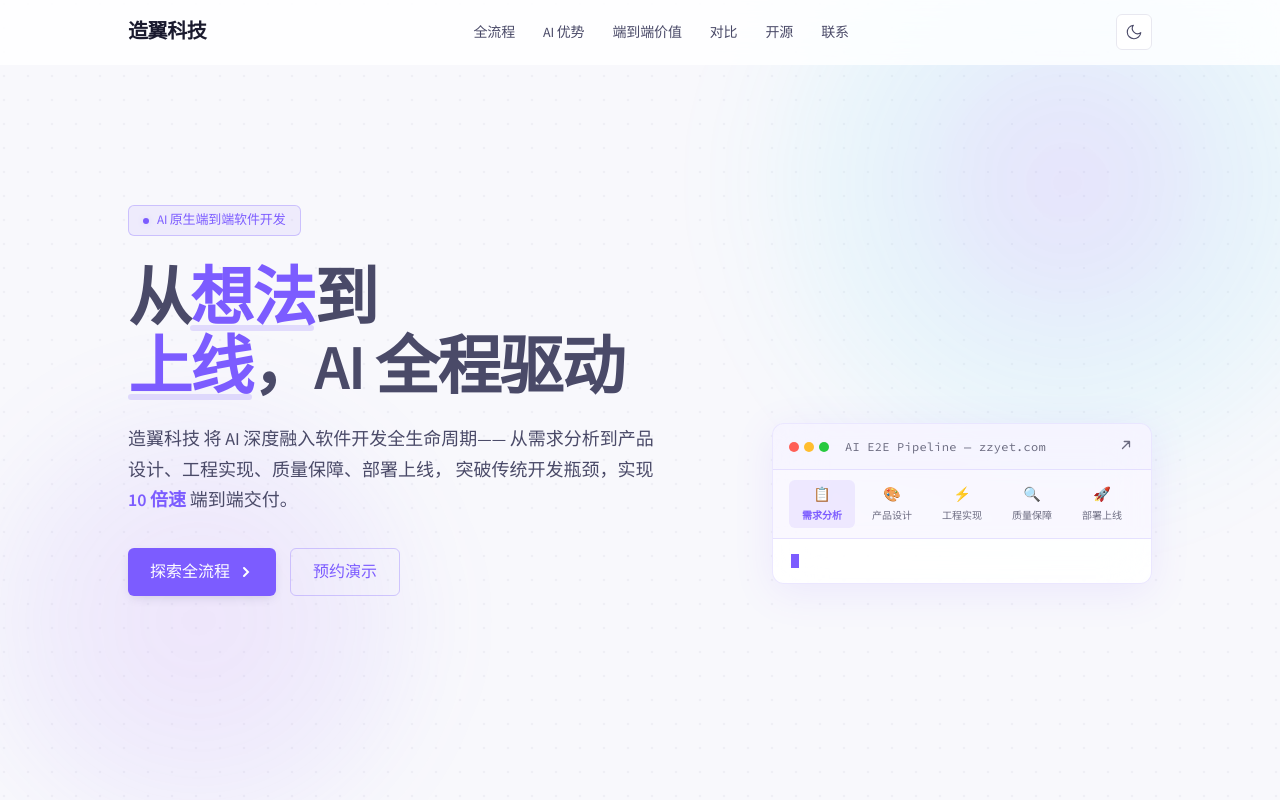
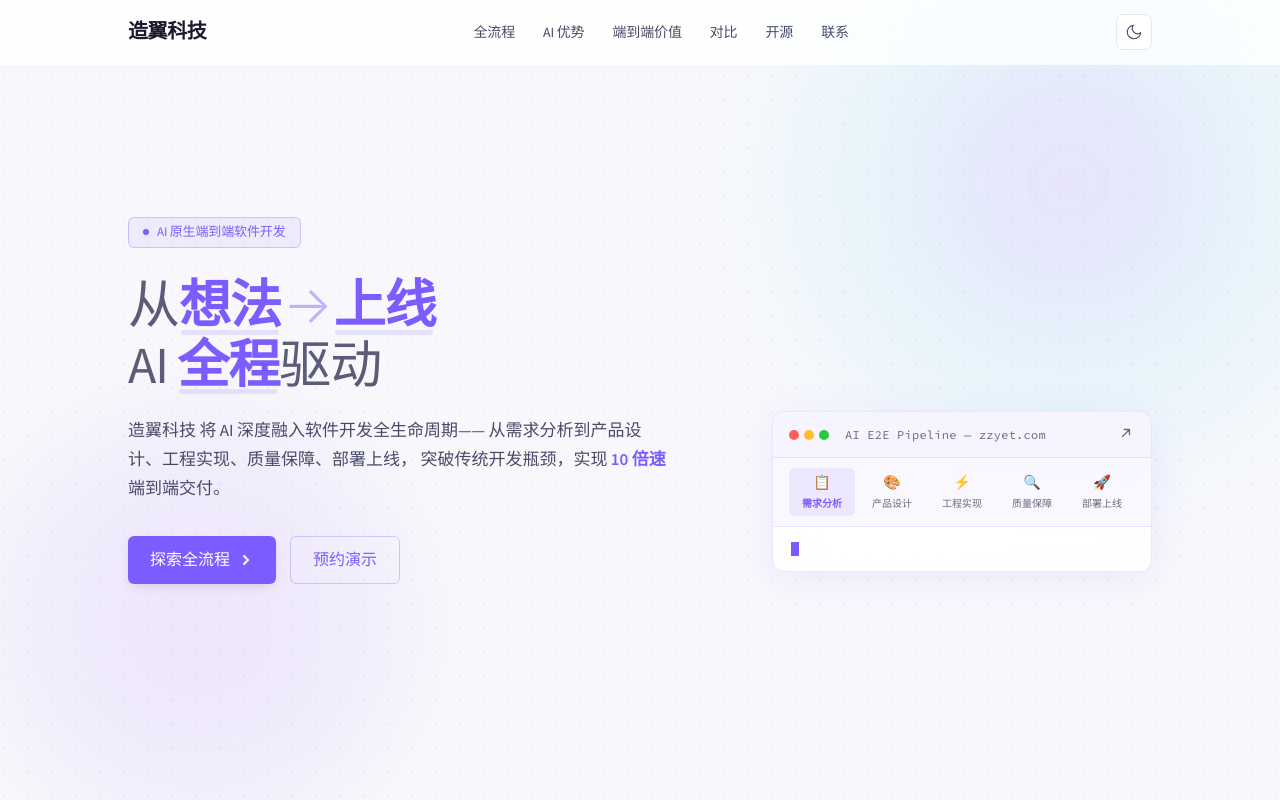
Before and after one commit to zzyet/zaoyi-website, a React (Vite) app: page / in a window 1280 px wide. Shown: the top 800 px of the page. Built offline with nearby package versions, Linux system fonts and the light colour scheme.

Commit message:
style: redesign hero text — smaller, cleaner, arrow connector + bold accent

```diff
--- a/src/App.jsx
+++ b/src/App.jsx
@@ -607,18 +607,14 @@ function Hero() {
               </span>
             </motion.div>
 
-            <motion.h1
-              initial={{ opacity: 0, y: 30 }}
-              animate={{ opacity: 1, y: 0 }}
-              transition={{ delay: 0.35, duration: 0.7 }}
-              className="hero-title"
-            >
+            <h1 className="hero-title">
               从
               <span className="hero-em">想法</span>
-              到
+              <span className="hero-arrow">→</span>
+              <span className="hero-em">上线</span>
               <br />
-              <span className="hero-em">上线</span>，AI 全程驱动
-            </motion.h1>
+              AI <span className="hero-em">全程</span>驱动
+            </h1>
 
             <motion.p
               initial={{ opacity: 0, y: 20 }}
--- a/src/index.css
+++ b/src/index.css
@@ -317,20 +317,20 @@ body {
 /* ── Hero ── */
 .hero-title {
   font-family: var(--font-sans);
-  font-size: clamp(40px, 7vw, 64px);
-  font-weight: 600;
-  letter-spacing: -0.03em;
-  line-height: 1.08;
-  color: #4a4a68;
+  font-size: clamp(34px, 5.5vw, 52px);
+  font-weight: 500;
+  letter-spacing: -0.02em;
+  line-height: 1.15;
+  color: #5c5c78;
   margin-bottom: 22px;
 }
 
 [data-theme="dark"] .hero-title {
-  color: #c8c8da;
+  color: #b8b8cc;
 }
 
 .hero-desc {
-  font-size: 18px;
+  font-size: 17px;
   font-weight: 400;
   color: var(--text-body);
   line-height: 1.7;
@@ -338,9 +338,10 @@ body {
   margin-bottom: 32px;
 }
 
-/* Hero emphasis — solid accent with soft glow */
+/* Hero emphasis — bold accent with highlight glow */
 .hero-em {
   color: var(--accent);
+  font-weight: 700;
   position: relative;
   display: inline-block;
 }
@@ -348,14 +349,22 @@ body {
 .hero-em::after {
   content: '';
   position: absolute;
-  bottom: 2px;
-  left: 0;
-  right: 0;
-  height: 6px;
+  bottom: 1px;
+  left: 2px;
+  right: 2px;
+  height: 5px;
   background: var(--accent);
-  opacity: 0.18;
-  border-radius: 3px;
+  opacity: 0.14;
+  border-radius: 2px;
   z-index: -1;
+}
+
+/* Decorative arrow between emphasis words */
+.hero-arrow {
+  color: var(--accent);
+  opacity: 0.45;
+  font-weight: 300;
+  margin: 0 2px;
 }
 
 /* ── Footer ── */
```
